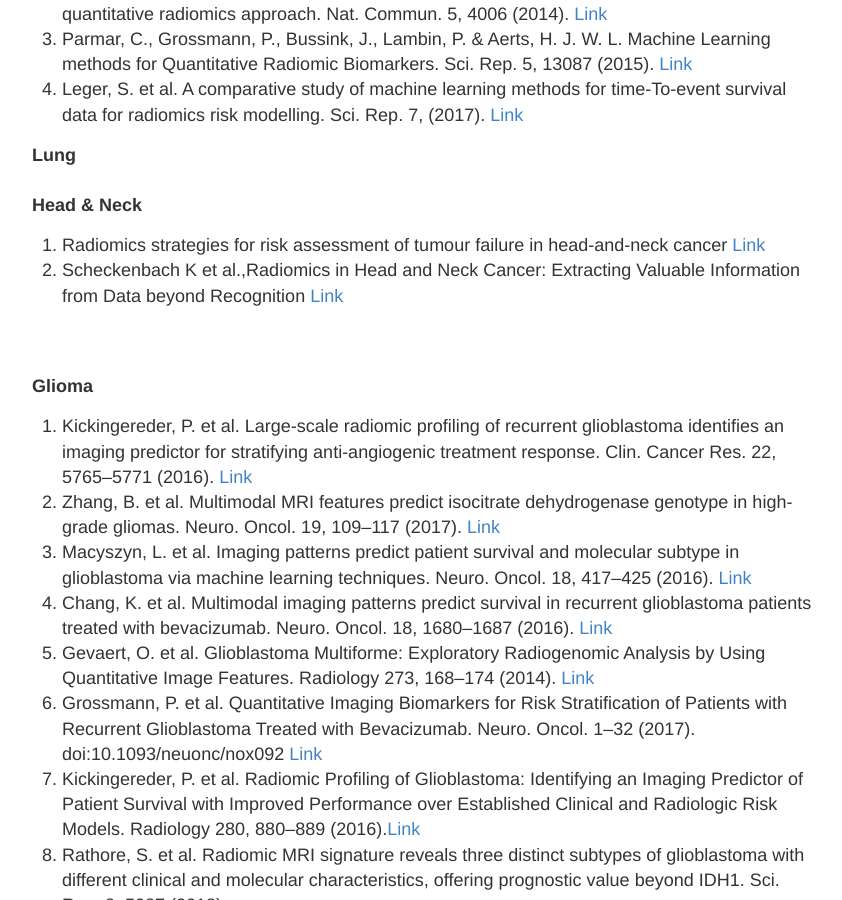
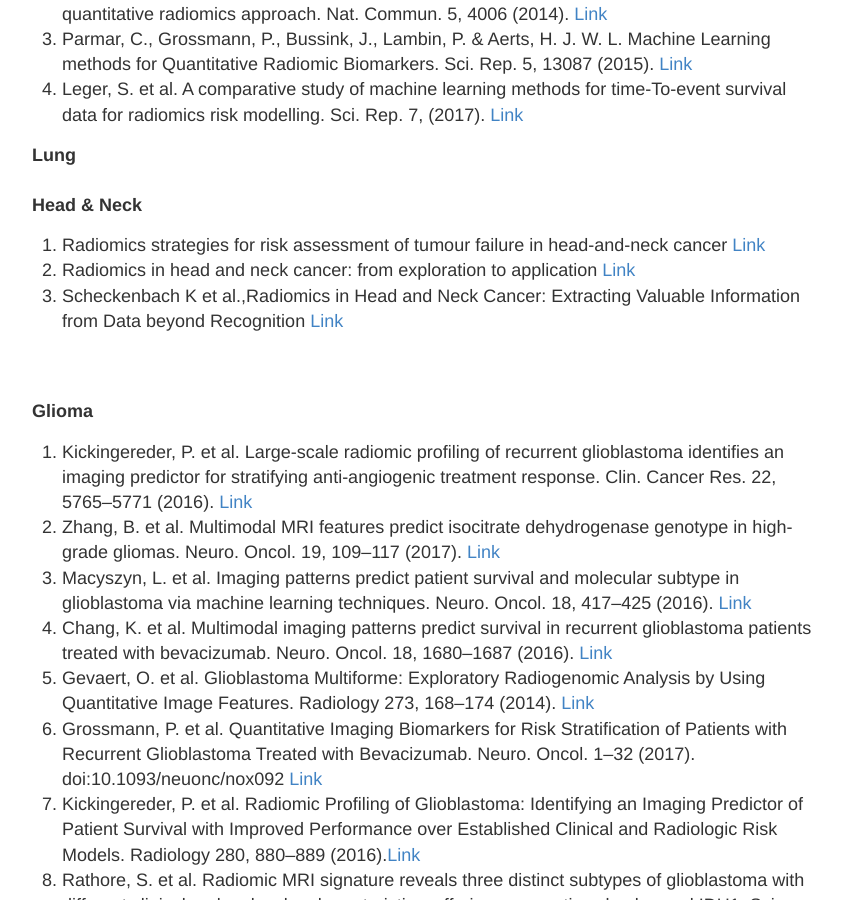
Before and after one commit to QTIM-Lab/Radiomics_reference, a Jekyll site: the page built from pubs.html, in a window 1280 px wide and 900 px high, scrolled down 549 px. Shown: the whole window, without its empty margins (213-1055 px from the left). Built offline with Jekyll 4.4.1, drawn with Linux system fonts in a browser that asks for light colours.

Commit message:
Update pubs.html

```diff
--- a/pubs.html
+++ b/pubs.html
@@ -27,6 +27,7 @@ permalink: /pubs/
 <B>Head & Neck</B>
 <ol>
 	<li> Radiomics strategies for risk assessment of tumour failure in head-and-neck cancer <a href="https://www.nature.com/articles/s41598-017-10371-5"> Link </a></li>
+	<li> Radiomics in head and neck cancer: from exploration to application <a href="http://tcr.amegroups.com/article/view/8805/html"> Link </a></li>
 	<li> Scheckenbach K et al.,Radiomics in Head and Neck Cancer: Extracting Valuable Information from Data beyond Recognition <a href="https://www.ncbi.nlm.nih.gov/pubmed/28231582"> Link </a></li>
 
 
```
